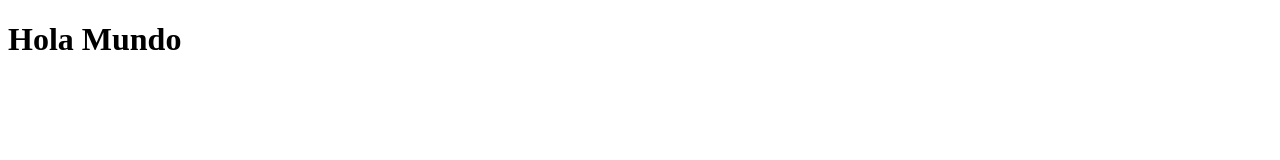
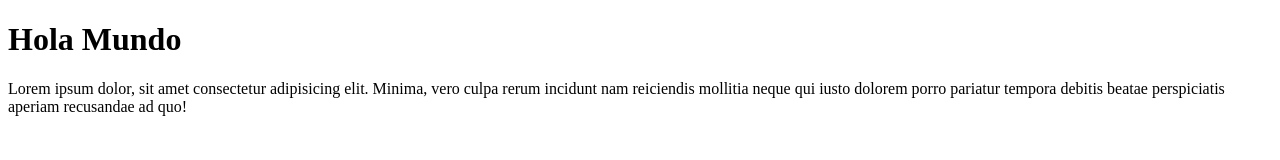
Before and after one commit to tomaspica/Mi_repositorio, a plain HTML site: page index.html in a window 1280 px wide. Drawn offline with Linux system fonts and the light colour scheme.

Commit message:
Agrega parrafo

```diff
--- a/index.html
+++ b/index.html
@@ -8,5 +8,6 @@
 </head>
 <body>
     <h1>Hola Mundo</h1>
+    <p>Lorem ipsum dolor, sit amet consectetur adipisicing elit. Minima, vero culpa rerum incidunt nam reiciendis mollitia neque qui iusto dolorem porro pariatur tempora debitis beatae perspiciatis aperiam recusandae ad quo!</p>
 </body>
 </html>
```
